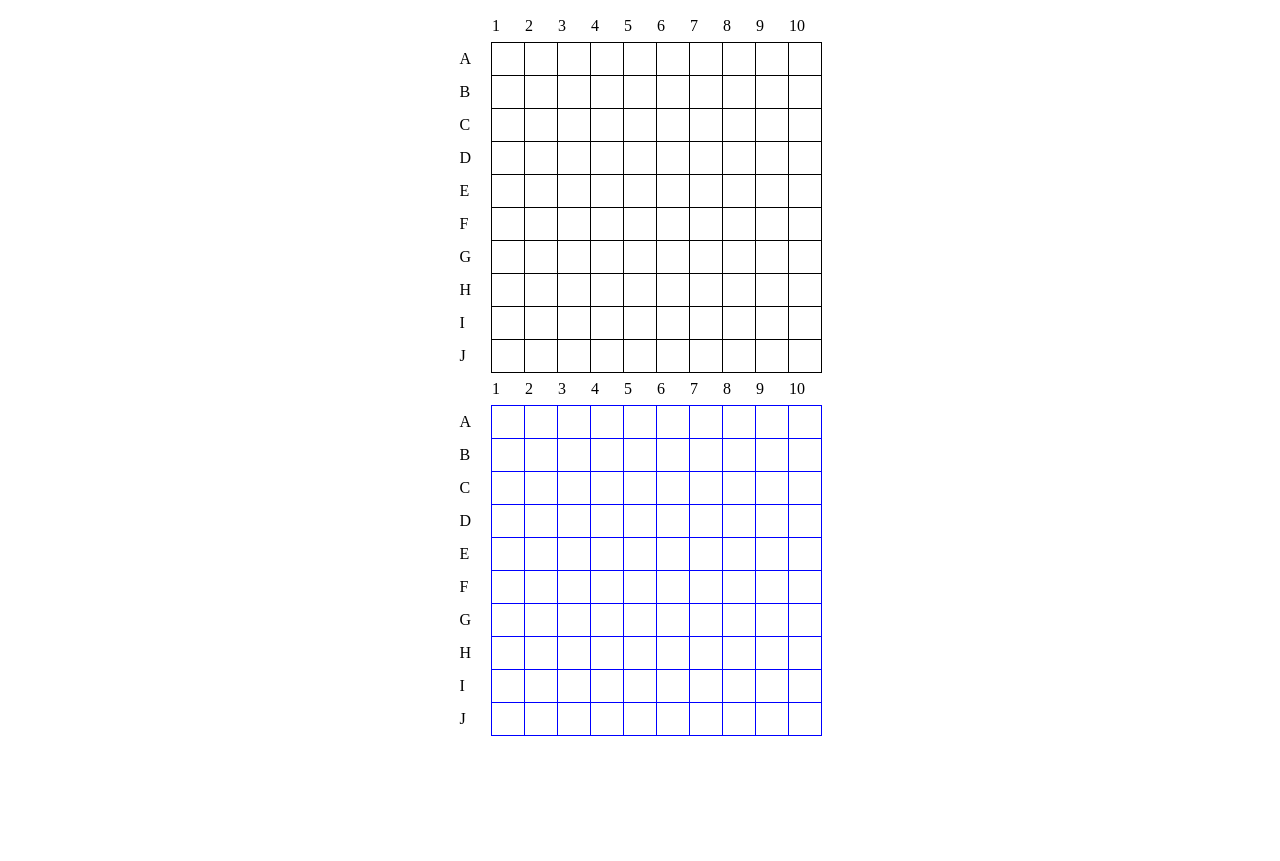
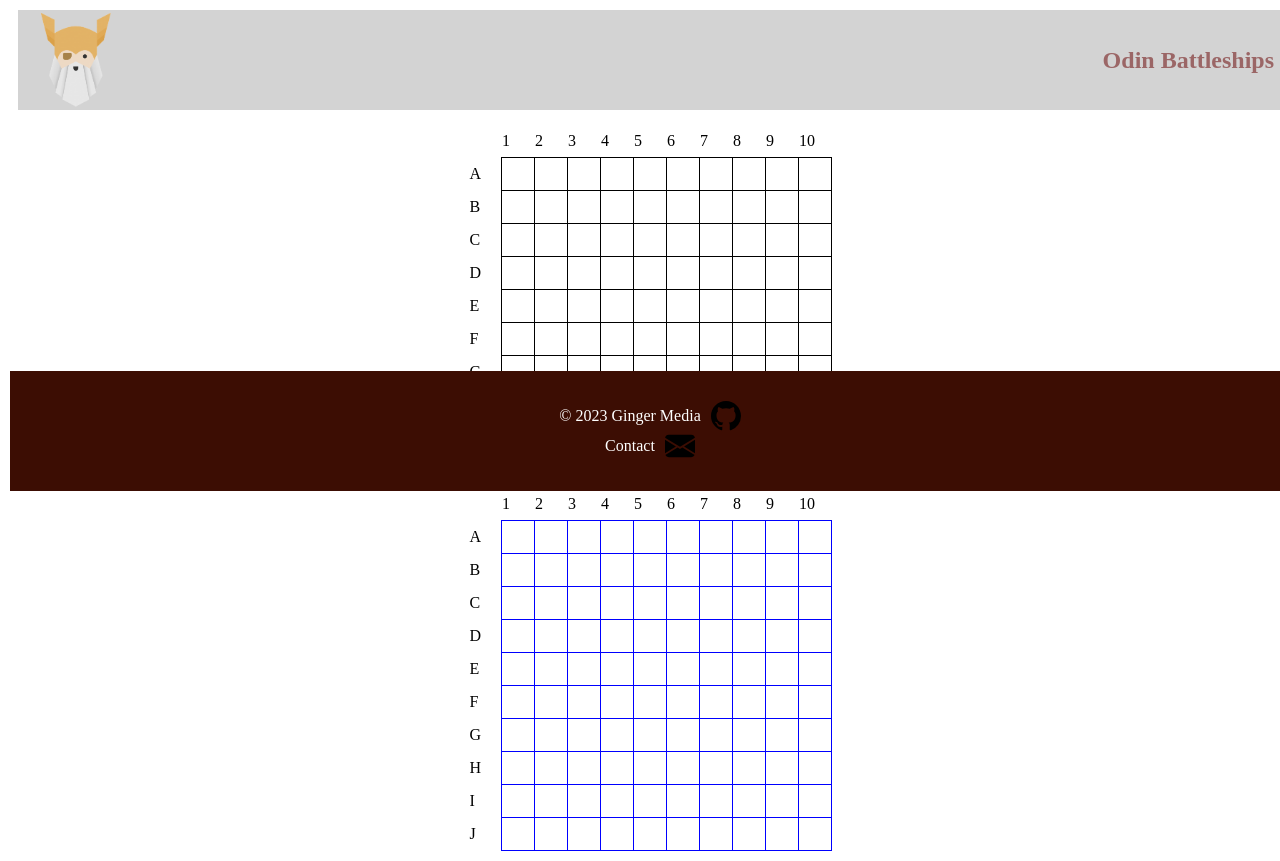
Before and after one commit to eduarmarin/battleship, a website built with webpack: page dist/index.html in a window 1280 px wide. Before the commit the page ends 800 px from the top, so only its background shows below. Built offline with nearby package versions, Linux system fonts and the light colour scheme.

Commit message:
creating navbar and footer

```diff
--- a/src/index.js
+++ b/src/index.js
@@ -1,7 +1,8 @@
 import _, { divide } from 'lodash';
 import './style.css';
 import { boardship, cellclick, boardattack, clickattack} from './shipgamer.js';
-import { boardshippc, cellclickpc, boardattackpc, clickattackpc} from './shippc.js';
+//import { boardshippc, cellclickpc, boardattackpc, clickattackpc} from './shippc.js';
+import { navbar, footer} from './navbarfooter.js';
 
 let element1 = document.createElement('div'); // general container
 element1.classList.add('container');
@@ -15,7 +16,9 @@ element3.classList.add('centered');
 element3.id = 'centered';
 
 document.body.appendChild(element1);
+element1.appendChild(navbar);
 element1.appendChild(element2);
+element1.appendChild(footer);
 element2.appendChild(element3);
 
 element2.appendChild(boardship());   //-------------gamer board
--- a/src/navbarfooter.js
+++ b/src/navbarfooter.js
@@ -0,0 +1,74 @@
+
+import { xor } from 'lodash';
+import odin from './odin.png';
+const odinlogo = new Image();
+odinlogo.src = odin;
+odinlogo.style.width = "100px";
+odinlogo.style.paddingLeft = "8px"
+
+import mail from './envelope-fill.svg';
+const image = new Image();
+image.src = mail;
+image.style.width = "30px";
+image.style.fill = 'red';
+
+import git from './github.svg';
+const image2 = new Image();
+image2.src = git;
+image2.style.width = "30px";
+image2.style.marginLeft = "10px";
+
+var navbar = document.createElement('nav'); // container for boards
+navbar.style.minWidth = "100%";
+navbar.style.minHeight = "5rem";
+navbar.style.backgroundColor = "lightgray";
+navbar.style.color = "rgb(155, 102, 102)";
+navbar.style.display = "flex";
+navbar.style.alignItems = "center";
+navbar.style.justifyContent = "space-between";
+
+var tittle = document.createElement('h1');
+tittle.style.paddingRight = "8px"
+tittle.textContent = "Odin Battleships";
+
+navbar.appendChild(odinlogo);
+navbar.appendChild(tittle);
+
+
+var footer = document.createElement('footer');
+centeritems(footer);
+footer.style.width = "100%";
+footer.style.position = "absolute";
+footer.style.height = "120px";
+footer.style.background = "#3C0D03";
+//footer.style.color = "white";
+footer.style.flexDirection = "column";
+
+var gingerm = document.createElement('a');
+centeritems(gingerm);
+gingerm.textContent = '\xA9 2023 Ginger Media';
+//gingerm.style.margin = "0px"
+gingerm.style.color = "white";
+gingerm.style.textDecoration = "none";
+gingerm.setAttribute("href","https://github.com/eduarmarin");
+gingerm.appendChild(image2);
+
+var linkm = document.createElement('a');
+centeritems(linkm);
+linkm.setAttribute("href","mailto:donsecun@gmail.com");
+linkm.textContent = 'Contact ';
+linkm.style.color = "white";
+linkm.style.gap = "10px";
+linkm.style.textDecoration = "none";
+
+linkm.appendChild(image);
+footer.appendChild(gingerm); // add second div to navbar
+footer.appendChild(linkm);
+
+function centeritems(item){
+    item.style.display = "flex";
+    item.style.alignItems = "center";
+    item.style.justifyContent = "center";
+}
+
+export { navbar, footer};
--- a/src/style.css
+++ b/src/style.css
@@ -52,7 +52,7 @@ table{
 }
 
 .container {
-  width: auto;
+  width: 100%;
   height: auto;
   display: flex;
   flex-direction: column;
--- a/webpack.config.js
+++ b/webpack.config.js
@@ -12,6 +12,10 @@ module.exports = {
         test: /\.css$/i,
         use: ['style-loader', 'css-loader'],
       },
+      {
+        test: /\.(png|svg|jpg|jpeg|gif)$/i,
+        type: 'asset/resource',
+      },
     ],
   },
 };
```
Also changed, not shown: dist/00527275a437234b6557.png (added), dist/22e65707326e3e1e37af.svg (added), dist/7828ea972566d7acd021.svg (added), dist/bundle.js, src/envelope-fill.svg (added), src/github.svg (added).
